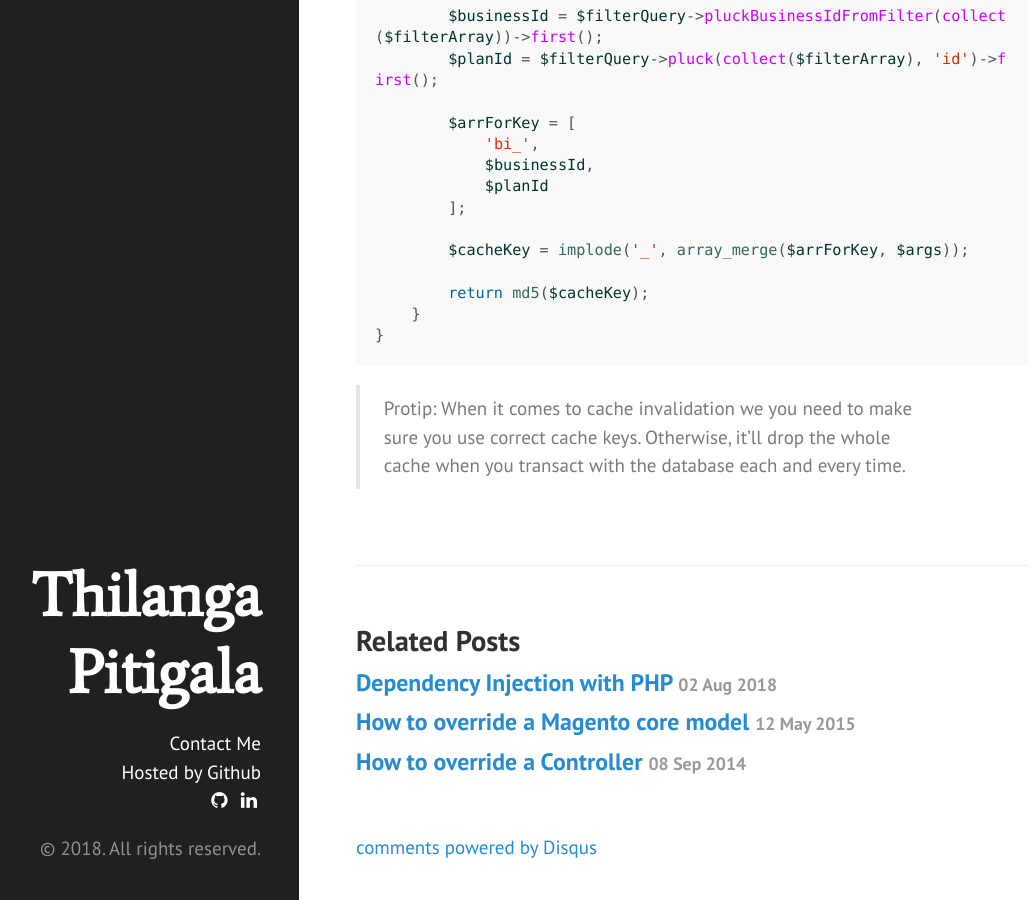
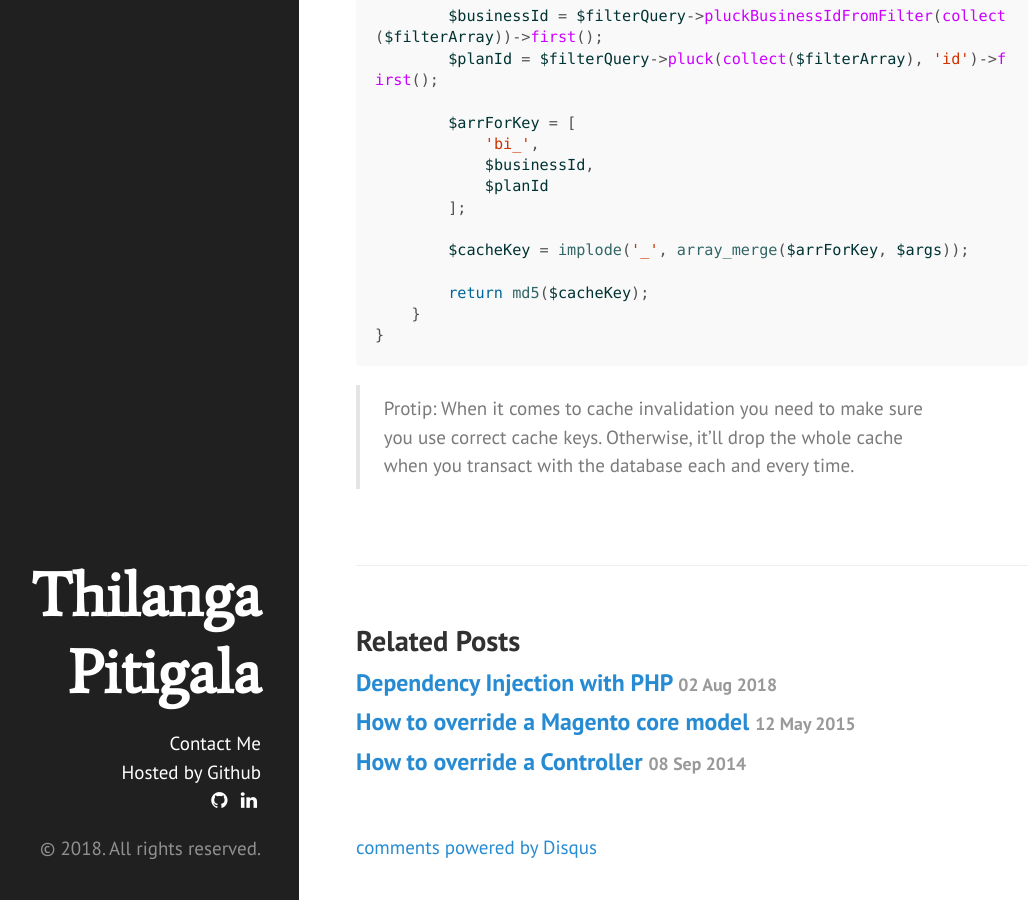
Before and after one commit to thilanga/thilanga.github.io, a Jekyll site: the page built from _posts/2018-09-01-how-to-boost-application-performance-without touching-the-core.md, in a window 1280 px wide and 900 px high, scrolled down 7637 px. Shown: the whole window, without its empty margins (157-1193 px from the left). Built offline with Jekyll 4.4.1, drawn with Linux system fonts in a browser that asks for light colours; comment, search, counter and statistics services are not loaded.

````diff
--- a/_posts/2018-09-01-how-to-boost-application-performance-without touching-the-core.md
+++ b/_posts/2018-09-01-how-to-boost-application-performance-without touching-the-core.md
@@ -307,4 +307,4 @@ trait CacheTracker
 }
 ```
 
-> Protip: When it comes to cache invalidation we you need to make sure you use correct cache keys. Otherwise, it'll drop the whole cache when you transact with the database each and every time.
+> Protip: When it comes to cache invalidation you need to make sure you use correct cache keys. Otherwise, it'll drop the whole cache when you transact with the database each and every time.
````
